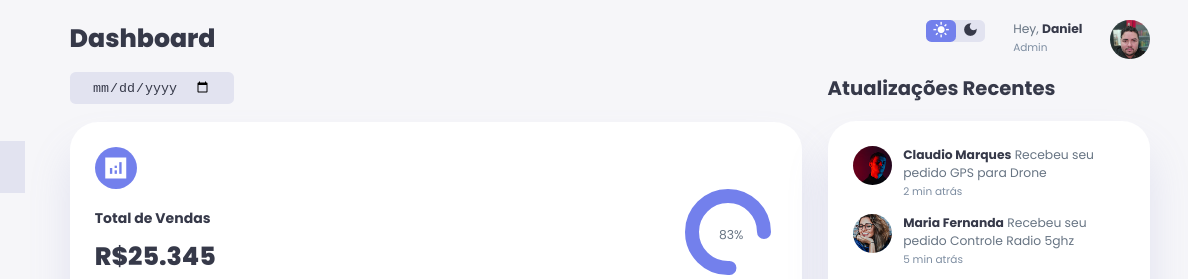
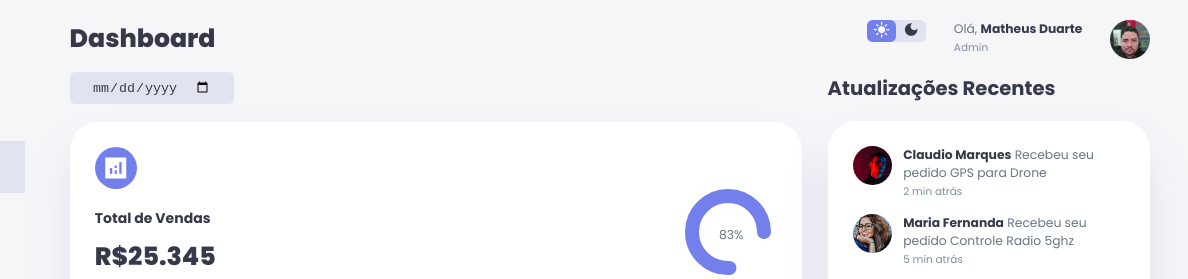
Before and after one commit to maxthexus/DASHBOARD, a plain HTML site: page index.html in a window 1280 px wide. Shown: the top 279 px of the page, 92-1280 px from the left. Drawn offline with Linux system fonts and the light colour scheme.

Commit message:
Update index.html

```diff
--- a/index.html
+++ b/index.html
@@ -205,7 +205,7 @@
                     </div>
                     <div class="perfil">
                         <div class="info">
-                            <p>Hey, <b>Daniel</b></p>
+                            <p>Olá, <b>Matheus Duarte</b></p>
                             <small class="legendas">Admin</small>
                         </div>
                     </div>
```
